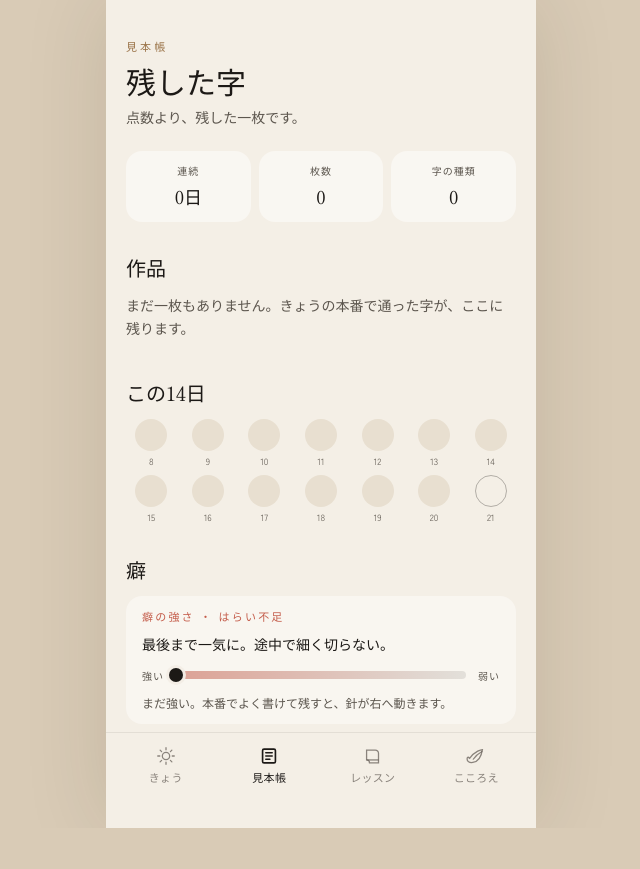
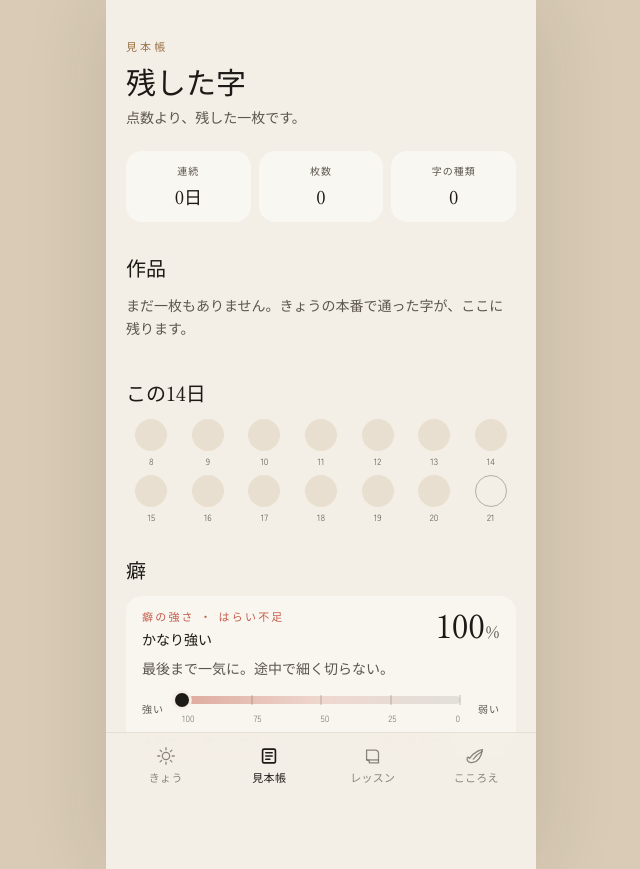
Before and after one commit to nobu5129maki-crypto/kirei-ji, a Next.js app: page /album in a window 1280 px wide. Shown: the whole page, without its empty margins (319-959 px from the left). Before the commit the page ends 828 px from the top, so only its background shows below. Built offline with nearby package versions, Linux system fonts and the light colour scheme; a web font is replaced by a local one.

Commit message:
癖の強さをパーセントと目盛りで示し、どれくらい強いか弱いかが分かるようにした。

```diff
--- a/components/BossMeter.tsx
+++ b/components/BossMeter.tsx
@@ -1,5 +1,7 @@
-import { bossBarCaption } from "@/lib/game";
+import { bossMeterReadout } from "@/lib/game";
 import type { BossState } from "@/lib/storage";
+
+const TICKS = [100, 75, 50, 25, 0];
 
 export function BossMeter({
   name,
@@ -10,37 +12,63 @@ export function BossMeter({
   hint: string;
   hp: BossState;
 }) {
-  const cleared = Boolean(hp.defeatedAt) || hp.hp <= 0;
-  const ratio = cleared ? 0 : Math.max(0, Math.min(1, hp.hp / hp.maxHp));
-  const weak = cleared ? 100 : (1 - ratio) * 100;
+  const { percent, stage, caption } = bossMeterReadout(hp);
+  const cleared = percent === 0;
+  const weak = 100 - percent;
 
   return (
     <div>
+      <div className="flex items-start justify-between gap-3">
+        <div>
           <p className="text-[11px] tracking-[0.2em] text-vermillion">癖の強さ ・ {name}</p>
-      <p className="mt-2 text-sm leading-relaxed">{hint}</p>
+          <p className="mt-1 text-sm">{stage}</p>
+        </div>
+        <p className="font-serif text-[2rem] leading-none tabular-nums">
+          {percent}
+          <span className="font-serif text-base text-ink-soft">%</span>
+        </p>
+      </div>
+      <p className="mt-2 text-sm leading-relaxed text-ink-soft">{hint}</p>
       <div className="mt-3 flex items-center gap-2">
-        <span className="shrink-0 text-[10px] tracking-widest text-ink-soft">強い</span>
+        <span className="w-8 shrink-0 text-[10px] tracking-widest text-ink-soft">強い</span>
+        <div className="min-w-0 flex-1">
           <div
-          className="relative mx-1 h-3 flex-1"
+            className="relative h-4"
             role="meter"
             aria-label={`${name}の強さ`}
             aria-valuemin={0}
             aria-valuemax={100}
-          aria-valuenow={Math.round(weak)}
-          aria-valuetext={bossBarCaption(hp)}
+            aria-valuenow={percent}
+            aria-valuetext={`${stage}、${percent}パーセント`}
           >
-          <div className="absolute inset-x-0 top-1/2 h-2 -translate-y-1/2 rounded-full bg-gradient-to-r from-vermillion/55 to-ink/10" />
+            <div className="absolute inset-x-0 top-1/2 h-2 -translate-y-1/2 rounded-full bg-gradient-to-r from-vermillion/50 via-vermillion/20 to-ink/10" />
+            {TICKS.map((tick) => (
+              <span
+                key={tick}
+                aria-hidden
+                className="absolute top-1/2 h-2.5 w-px -translate-x-1/2 -translate-y-1/2 bg-ink/25"
+                style={{ left: `${100 - tick}%` }}
+              />
+            ))}
             <span
               aria-hidden
-            className={`absolute top-1/2 size-3.5 -translate-x-1/2 -translate-y-1/2 rounded-full shadow-[0_0_0_3px_rgba(244,239,230,0.95)] ${
+              className={`absolute top-1/2 z-[1] size-3.5 -translate-x-1/2 -translate-y-1/2 rounded-full shadow-[0_0_0_3px_rgba(244,239,230,0.95)] ${
                 cleared ? "bg-gold" : "bg-ink"
               }`}
               style={{ left: `${weak}%` }}
             />
           </div>
-        <span className="shrink-0 text-[10px] tracking-widest text-ink-soft">弱い</span>
+          <div className="mt-1 flex justify-between text-[9px] tabular-nums text-ink-soft/80">
+            {TICKS.map((tick) => (
+              <span key={tick}>{tick}</span>
+            ))}
           </div>
-      <p className="mt-2.5 text-[12px] leading-relaxed text-ink-soft">{bossBarCaption(hp)}</p>
+        </div>
+        <span className="w-8 shrink-0 text-right text-[10px] tracking-widest text-ink-soft">
+          弱い
+        </span>
+      </div>
+      <p className="mt-2 text-[12px] leading-relaxed text-ink-soft">{caption}</p>
     </div>
   );
 }
--- a/components/HomeView.tsx
+++ b/components/HomeView.tsx
@@ -98,7 +98,7 @@ export function HomeView() {
       <section className="mt-5">
         <PlaySteps variant="board" />
         <p className="mt-2 text-[12px] leading-relaxed text-ink-soft">
-          通った字が見本帳に残ります。癖の針は、よく書けて残すと右へ動きます。
+          通った字が見本帳に残ります。癖のパーセントは、よく書けて残すと下がります。
         </p>
       </section>
 
--- a/components/RulesIntro.tsx
+++ b/components/RulesIntro.tsx
@@ -59,7 +59,7 @@ export function RulesIntro({
         </div>
 
         <p className="mt-7 text-sm leading-relaxed text-ink-soft">
-          癖には名前があります。よく書けて残すと、針が弱いほうへ動きます。
+          癖には名前と強さ（パーセント）があります。よく書けて残すと、数が下がります。
         </p>
 
         <div className="mt-auto pt-8">
--- a/lib/game.ts
+++ b/lib/game.ts
@@ -162,18 +162,37 @@ export function bossProgress(state: AppState, id: BossId): BossState {
   return state.bosses[id] ?? { hp: 100, maxHp: 100, defeatedAt: null };
 }
 
-export function bossBarCaption(hp: BossState): string {
+export function bossMeterReadout(hp: BossState): {
+  percent: number;
+  stage: string;
+  caption: string;
+} {
   if (hp.defeatedAt || hp.hp <= 0) {
-    return "きょう、この癖は一回おさまりました。";
+    return {
+      percent: 0,
+      stage: "おさまった",
+      caption: "きょう、この癖は一回おさまりました。",
+    };
   }
+  const percent = Math.round((hp.hp / Math.max(1, hp.maxHp)) * 100);
   const left = Math.max(1, Math.ceil(hp.hp / 25));
-  if (hp.hp >= 80) {
-    return "まだ強い。本番でよく書けて残すと、針が右へ動きます。";
-  }
-  if (left <= 1) {
-    return "もう少し。本番でもう一枚、整えばおさまります。";
-  }
-  return `弱まってきました。整った本番が、あと${left}回ほど。`;
+  const stage =
+    percent >= 85
+      ? "かなり強い"
+      : percent >= 65
+        ? "やや強い"
+        : percent >= 45
+          ? "半分くらい"
+          : percent >= 25
+            ? "弱まってきた"
+            : "もう少し";
+  const caption =
+    percent >= 85
+      ? "本番でよく書けて残すと、このパーセントが下がります。"
+      : left <= 1
+        ? "本番でもう一枚、整えばおさまります。"
+        : `整った本番が、あと${left}回ほど。`;
+  return { percent, stage, caption };
 }
 
 export function pickRoundChar(state: AppState, boss: BossDef): PracticeChar {
```
Lines whose indentation alone changed are shown as unchanged.
